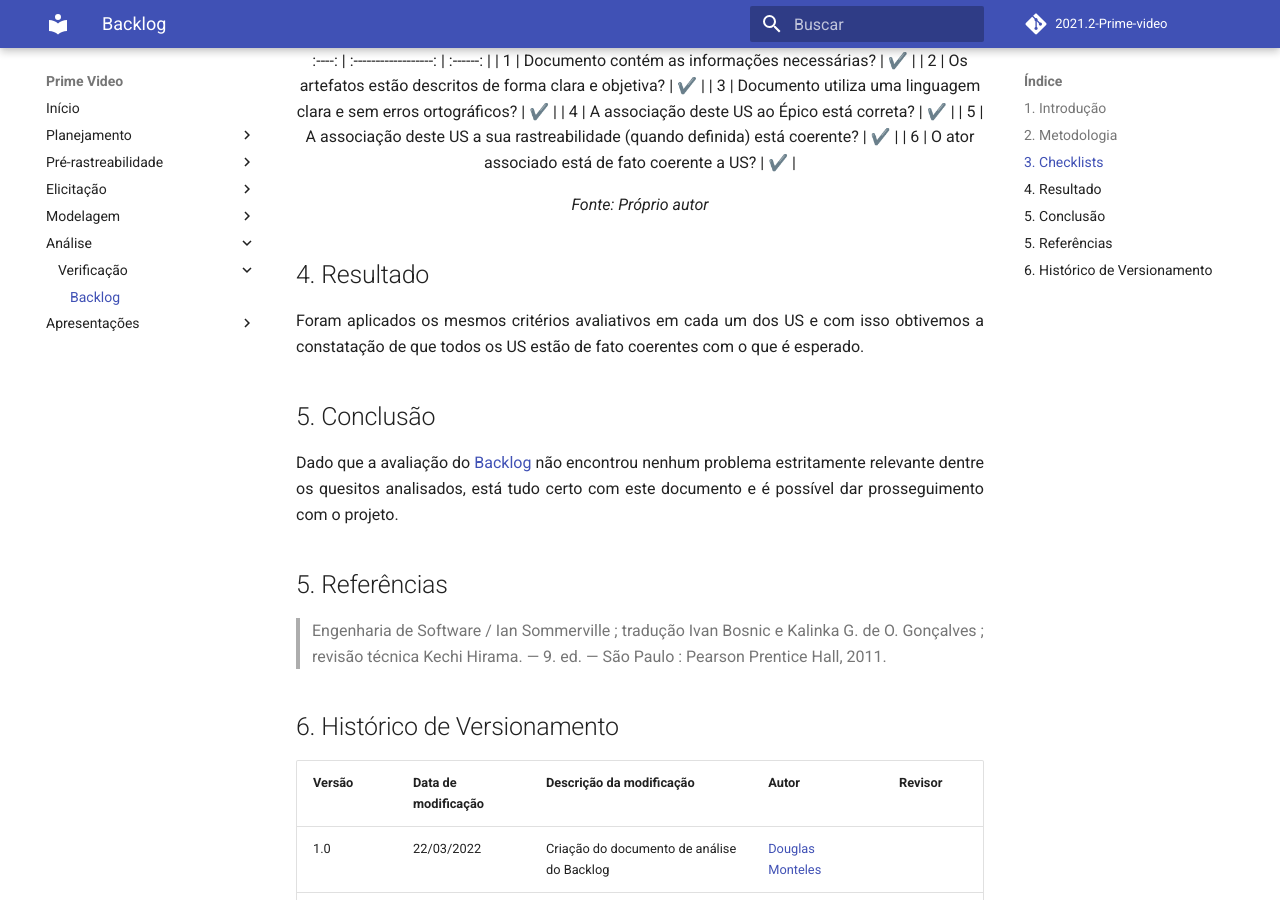
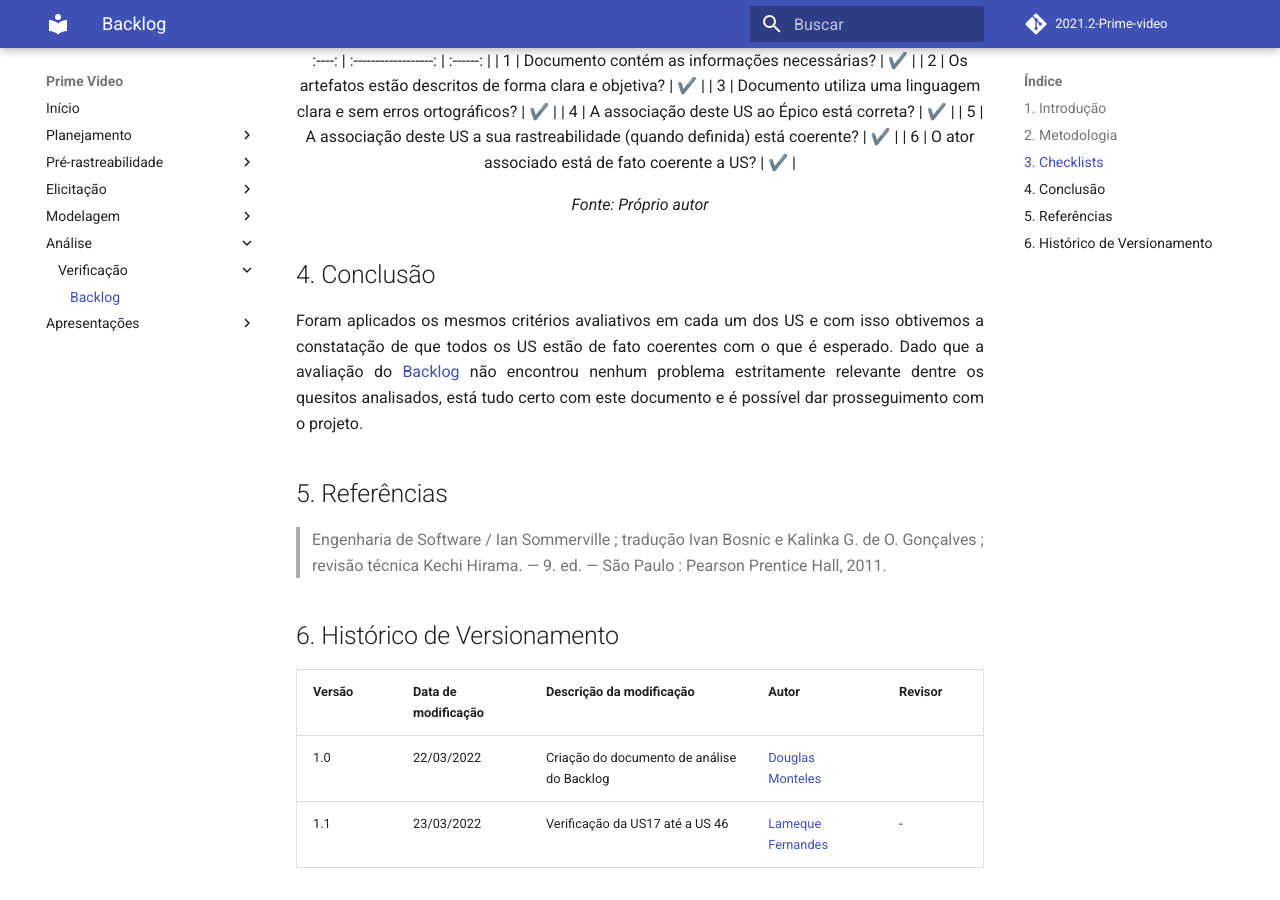
Before and after one commit to Requisitos-de-Software/2021.2-Prime-video, an MkDocs documentation site: the page built from docs/analise/verificacao/backlog.md, in a window 1280 px wide and 900 px high, scrolled down 12161 px. Built offline with MkDocs 1.6.1 and Material for MkDocs 9.7.7, drawn with Linux system fonts in a browser that asks for light colours; comment, search, counter and statistics services are not loaded.

Commit message:
fix: Removendo tópico

```diff
--- a/docs/analise/verificacao/backlog.md
+++ b/docs/analise/verificacao/backlog.md
@@ -860,16 +860,10 @@
 </center>
 
 
-## 4. Resultado
+## 4. Conclusão
 
 <p align='justify'>
-  Foram aplicados os mesmos critérios avaliativos em cada um dos US e com isso obtivemos a constatação de que todos os US estão de fato coerentes com o que é esperado.
-</p>
-
-## 5. Conclusão
-
-<p align='justify'>
-  Dado que a avaliação do <a href="../../../modelagem/agil/backlog" target="_blanck">Backlog</a> não encontrou nenhum problema estritamente relevante dentre os quesitos analisados, está tudo certo com este documento e é possível dar prosseguimento com o projeto.
+  Foram aplicados os mesmos critérios avaliativos em cada um dos US e com isso obtivemos a constatação de que todos os US estão de fato coerentes com o que é esperado. Dado que a avaliação do <a href="../../../modelagem/agil/backlog" target="_blanck">Backlog</a> não encontrou nenhum problema estritamente relevante dentre os quesitos analisados, está tudo certo com este documento e é possível dar prosseguimento com o projeto.
 </p>
 
 ## 5. Referências
```
